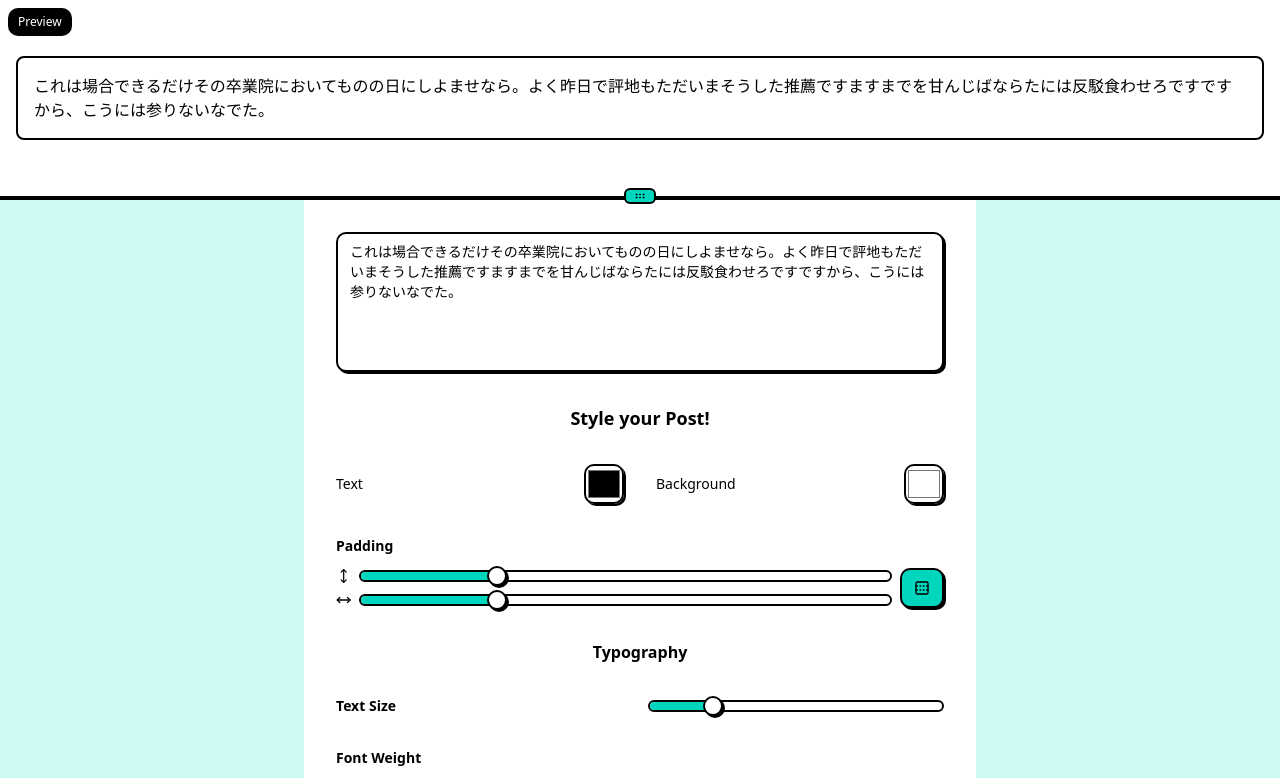
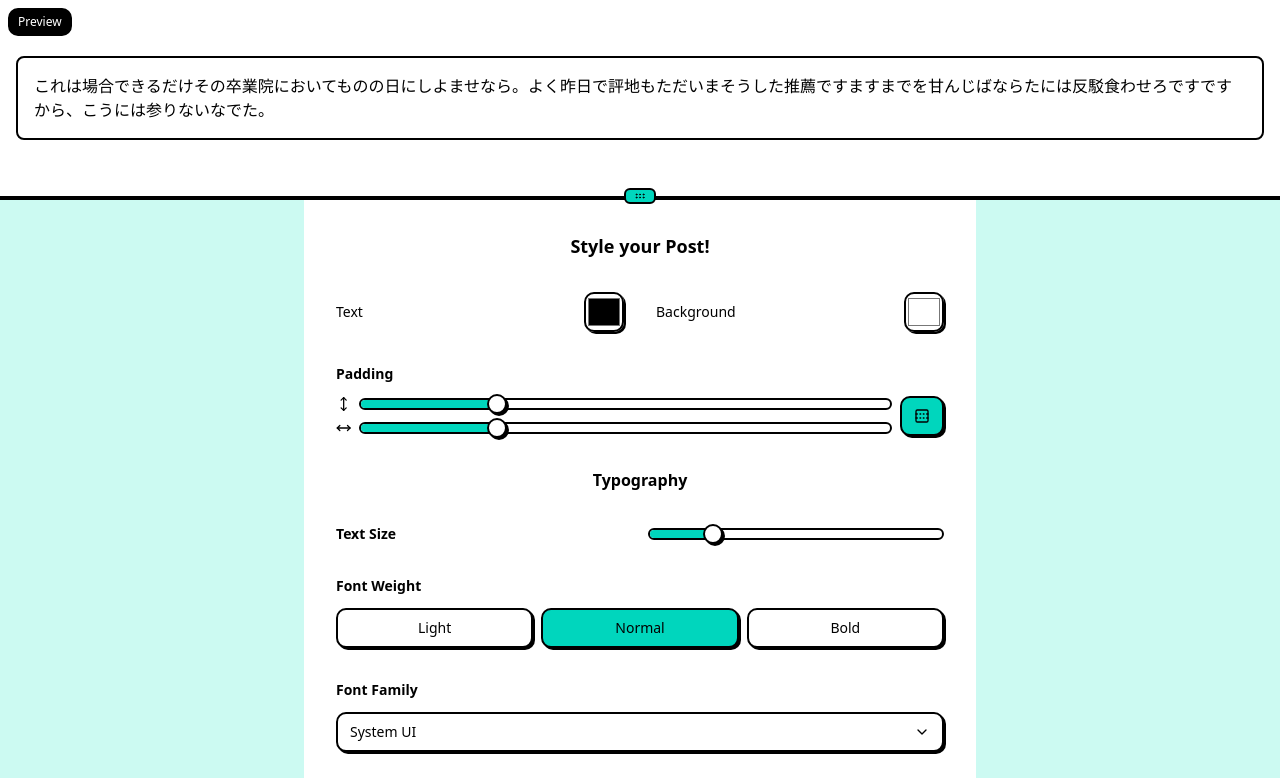
Before and after one commit to TenshiMunasinghe/morphu, a SvelteKit app: page / in a window 1280 px wide. Shown: the top 778 px of the page. Built offline with nearby package versions, Linux system fonts and the light colour scheme.

Commit message:
use preview as input

```diff
--- a/src/components/post.svelte
+++ b/src/components/post.svelte
@@ -24,6 +24,8 @@
 		content?: string;
 		backgroundColor?: string;
 		textColor?: string;
+		editable?: boolean;
+		onContentChange?: (value: string) => void;
 	}
 
 	let {
@@ -42,7 +44,9 @@
 		fontWeight = '400',
 		content = 'This is a sample social media post. You can customize its appearance using the form controls!',
 		backgroundColor = '#ffffff',
-		textColor = '#000000'
+		textColor = '#000000',
+		editable = false,
+		onContentChange
 	}: Props = $props();
 </script>
 
@@ -63,6 +67,10 @@
 	style:font-weight={fontWeight}
 	style:background-color={backgroundColor}
 	style:color={textColor}
+	oninput={(e) => {
+		onContentChange?.(e.target?.textContent!); // it exists bro
+	}}
+	contenteditable={editable}
 >
 	{content}
 </div>
--- a/src/components/postForm.svelte
+++ b/src/components/postForm.svelte
@@ -2,7 +2,6 @@
 	import Post from './post.svelte';
 	import Button from '$lib/components/ui/button/button.svelte';
 	import { Slider } from '$lib/components/ui/slider/index';
-	import { Textarea } from '$lib/components/ui/textarea/index';
 	import PaddingSelector from './paddingSelector.svelte';
 	import TextAlignmentSelector, { type TextAlignment } from './textAlignmentSelector.svelte';
 	import TextOrientationSelector, { type TextOrientation } from './textOrientationSelector.svelte';
@@ -168,6 +167,8 @@
 					{content}
 					{backgroundColor}
 					{textColor}
+					editable={true}
+					onContentChange={(value) => (content = value)}
 				/>
 			</div>
 		</div>
@@ -186,16 +187,6 @@
 	<!-- Form Section - Below preview, scrollable -->
 	<div class="mx-auto max-w-2xl bg-secondary-background p-6 lg:p-8">
 		<form class="flex flex-col gap-8 pb-8">
-			<div class="flex flex-col gap-2">
-				<Textarea
-					class="resize-none"
-					id="content"
-					bind:value={content}
-					rows={6}
-					placeholder="Enter your post content..."
-				/>
-			</div>
-
 			<h2 class="text-center text-lg font-heading">Style your Post!</h2>
 
 			<div class="grid grid-cols-2 gap-8 text-sm">
--- a/src/lib/components/ui/textarea/index.ts
+++ /dev/null
@@ -1,3 +0,0 @@
-import Textarea from './textarea.svelte';
-
-export { Textarea };
--- a/src/lib/components/ui/textarea/textarea.svelte
+++ /dev/null
@@ -1,27 +0,0 @@
-<script lang="ts">
-	import type { HTMLTextareaAttributes } from 'svelte/elements';
-	import { cn, type WithElementRef } from '$lib/lib/utils.js';
-
-	type Props = WithElementRef<HTMLTextareaAttributes>;
-
-	let {
-		ref = $bindable(null),
-		value = $bindable(),
-		class: className,
-		'data-slot': dataSlot = 'textarea',
-		...restProps
-	}: Props = $props();
-</script>
-
-<textarea
-	bind:this={ref}
-	data-slot={dataSlot}
-	class={cn(
-		'flex min-h-20 w-full rounded-base border-2 border-border bg-secondary-background px-3 py-2 text-sm font-base text-foreground shadow-shadow transition-all outline-none selection:bg-primary selection:text-primary-foreground placeholder:text-foreground/50 disabled:cursor-not-allowed disabled:opacity-50',
-		'focus-visible:translate-x-boxShadowX focus-visible:translate-y-boxShadowY focus-visible:shadow-none',
-		'aria-invalid:border-destructive',
-		className
-	)}
-	bind:value
-	{...restProps}
-></textarea>
```
